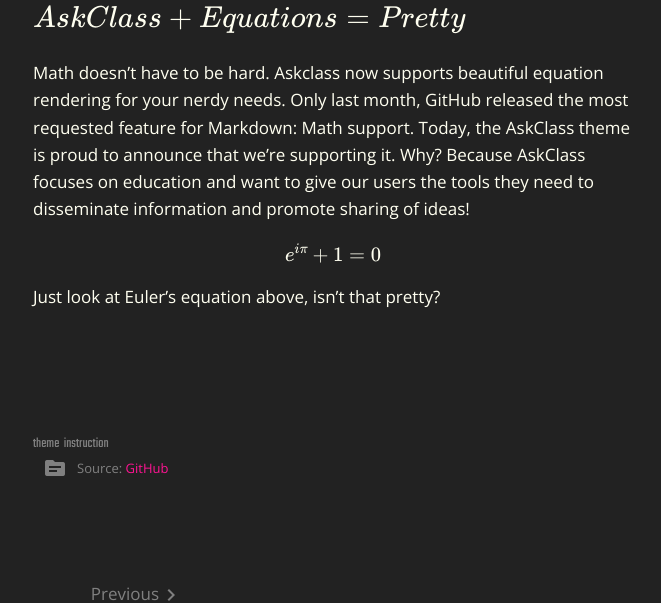
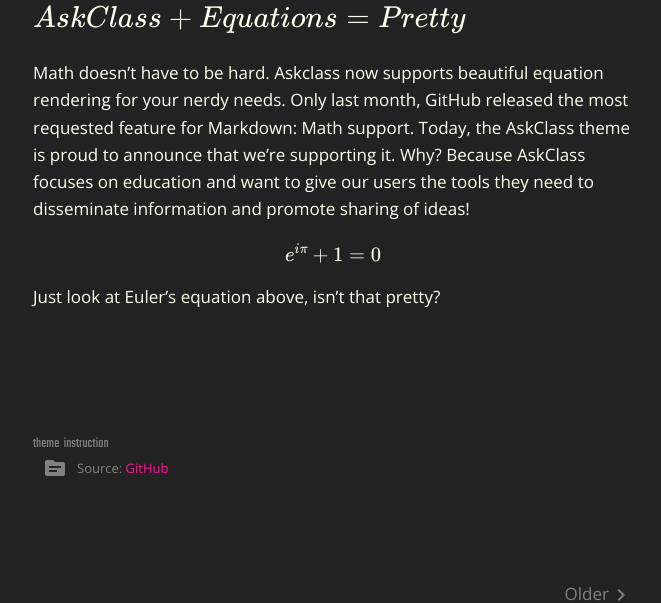
Before and after one commit to beAuthentic/askclass-news-theme, a Jekyll site: the page built from content/_posts/2022-06-20-markdown-math-support.md, in a window 1280 px wide, cut to the strip 811-1414 px from the top of the page. Shown: the whole strip, without its empty margins (307-968 px from the left). Built offline with Jekyll 4.4.1, drawn with Linux system fonts in a browser that asks for light colours.

Commit message:
feat: Clickable nav image. Change to older/newer language. Consistent position of older/newer button

```diff
--- a/_includes/post/nextprev.html
+++ b/_includes/post/nextprev.html
@@ -1,18 +1,24 @@
-{% assign p = page[include.p] %}
-{% if p %}
+{%- assign p = page[include.p] -%}
 <div class="paginator">
-  {% if include.p == 'next' %}
-    {% assign align = 'pull-left' %}
-    {% assign arrow = 'before' %}
-  {% else %}
-    {% assign align = 'pull-right' %}
-    {% assign arrow = 'next' %}
-  {% endif %}
+  {%- if include.p == 'next' -%}
+    {%- assign align = 'pull-left' -%}
+    {%- assign arrow = 'before' -%}
+    {%- assign indicator = 'Newer' -%}
+  {%- else -%}
+    {%- assign align = 'pull-right' -%}
+    {%- assign arrow = 'next' -%}
+    {%- assign indicator = 'Older' -%}
+  {%- endif -%}
+  {%- if p %}
   <div class="{{ align }}">
-    <span>{{ include.p | capitalize }}</span>
+    <span>{{ indicator }}</span>
     <span class="material-icons">navigate_{{ arrow }}</span>
   </div>
-  <img src="{{ p.image }}" width="100%" alt="{{ p.title }}" />
-  <a href="{{ p.url }}">{{ p.title }}</a>
+  <a href="{{ p.url }}">
+    <img src="{{ p.image }}" width="100%" alt="{{ p.title }}" />
+    {{ p.title }}
+  </a>
+  {%- else %}
+  <div class="{{ align }}">&nbsp;</div>
+  {% endif -%}
 </div>
-{% endif %}
```
